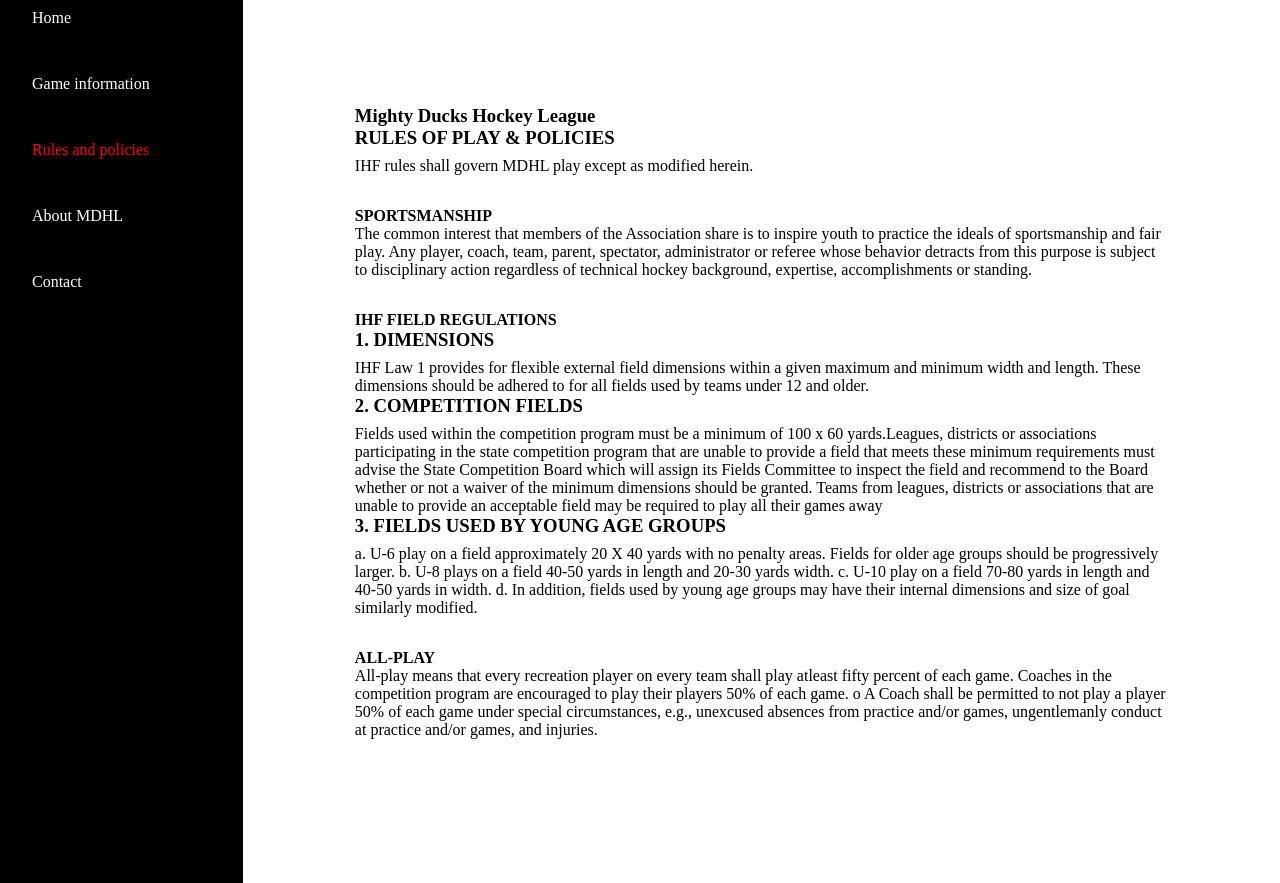
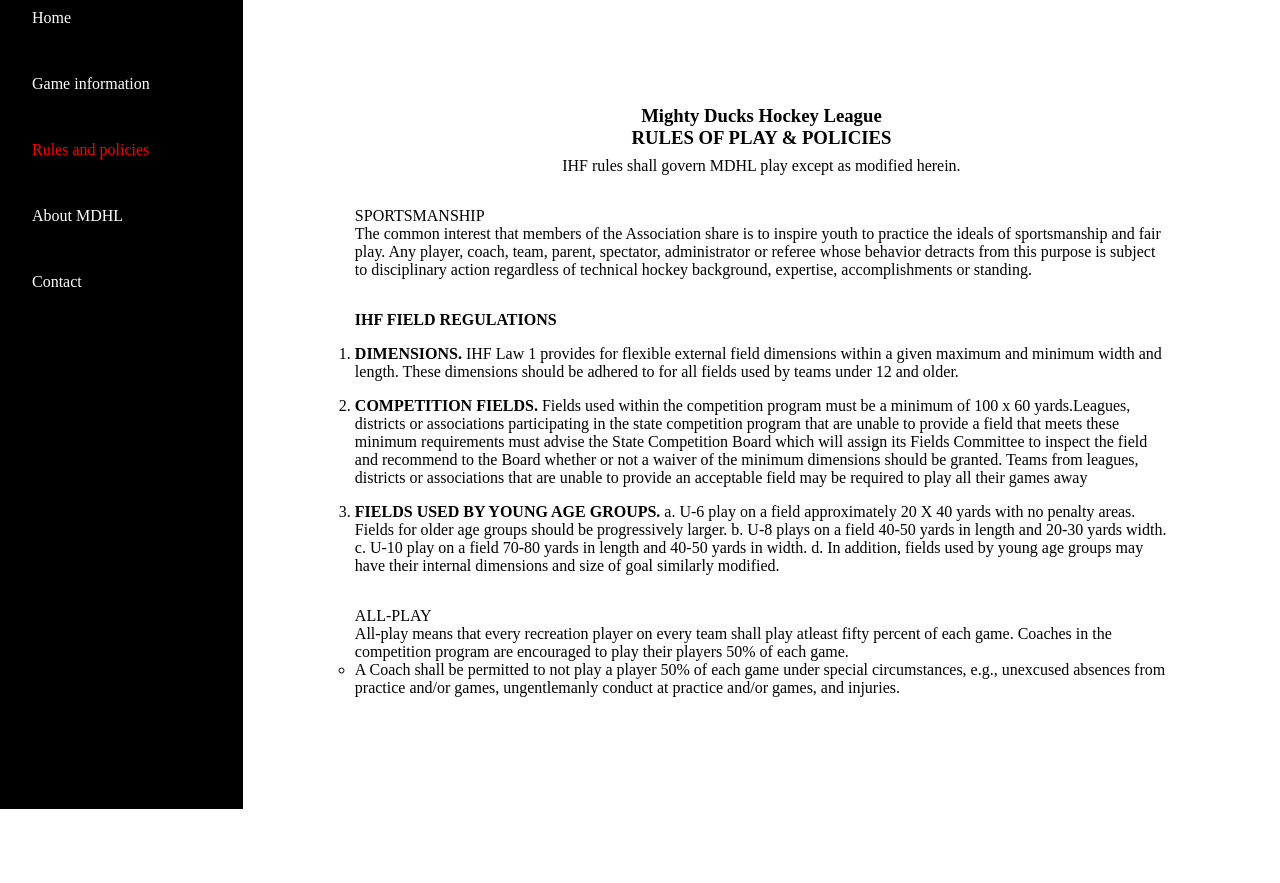
Before and after one commit to TomiiVaz/MindHub---FrontEnd, a plain HTML site: page rules-policies.html in a window 1280 px wide. Shown: the part 418-1301 px from the top of the page. After the commit the page ends 1227 px from the top, so only its background shows below. Drawn offline with Linux system fonts and the light colour scheme.

Commit message:
Finalizado - Task Tres v1.0

```diff
--- a/assets/style/style.css
+++ b/assets/style/style.css
@@ -107,3 +107,11 @@ span {
     display: flex;
     justify-content: space-between;
 }
+
+.divrules {
+    text-align: center;
+}
+
+.mb-1 {
+    margin-bottom: 1rem;
+}
--- a/rules-policies.html
+++ b/rules-policies.html
@@ -29,51 +29,56 @@
                 <a href="./contact.html">Contact</a>
             </article>
             <article class="content">
-                <div>
+                <div class="divrules">
                     <h3>Mighty Ducks Hockey League <br> RULES OF PLAY & POLICIES</h3>
                     <p>IHF rules shall govern MDHL play except as modified herein.</p>
                 </div>
-                <div>
-                    <h4>SPORTSMANSHIP</h4>
-                    <p>The common interest that members of the Association share is to inspire
+                <dl>
+                    <dt>SPORTSMANSHIP</dt>
+                    <dd>The common interest that members of the Association share is to inspire
                         youth to practice the ideals of sportsmanship and fair play. Any player, coach,
                         team, parent, spectator, administrator or referee whose behavior detracts from
                         this purpose is subject to disciplinary action regardless of technical hockey
-                        background, expertise, accomplishments or standing.</p>
-                </div>
+                        background, expertise, accomplishments or standing.</dd>
+                </dl>
                 <div>
-                    <h4>IHF FIELD REGULATIONS</h4>
-                    <h3>1. DIMENSIONS</h3>
-                    <p>IHF Law 1 provides for flexible external field dimensions within
+                    <h4 class="mb-1">IHF FIELD REGULATIONS</h4>
+                    <ol>
+                        <li class="mb-1"><span>DIMENSIONS.</span> IHF Law 1 provides for flexible external field
+                            dimensions within
                             a given maximum and minimum width and length. These dimensions should be
-                        adhered to for all fields used by teams under 12 and older.</p>
-                    <h3>2. COMPETITION FIELDS</h3>
-                    <p>Fields used within the competition program must be
+                            adhered to for all fields used by teams under 12 and older.
+                        <li class="mb-1"><span>COMPETITION FIELDS. </span>Fields used within the competition program
+                            must be
                             a minimum of 100 x 60 yards.Leagues, districts or associations participating in
                             the state competition program that are unable to provide a field that meets these
                             minimum requirements must advise the State Competition Board which will
                             assign its Fields Committee to inspect the field and recommend to the Board
                             whether or not a waiver of the minimum dimensions should be granted. Teams
                             from leagues, districts or associations that are unable to provide an acceptable
-                        field may be required to play all their games away</p>
-                    <h3>3. FIELDS USED BY YOUNG AGE GROUPS </h3>
-                    <p>a. U-6 play on a field approximately 20 X 40 yards with no penalty areas. Fields
+                            field may be required to play all their games away</li>
+                        <li><span>FIELDS USED BY YOUNG AGE GROUPS. </span>a. U-6 play on a field approximately 20 X 40
+                            yards with no penalty areas. Fields
                             for older age groups should be progressively larger.
                             b. U-8 plays on a field 40-50 yards in length and 20-30 yards width.
                             c. U-10 play on a field 70-80 yards in length and 40-50 yards in width.
                             d. In addition, fields used by young age groups may have their internal
-                        dimensions and size of goal similarly modified.</p>
+                            dimensions and size of goal similarly modified.</li>
+                    </ol>
                 </div>
-                <div>
-                    <h4>ALL-PLAY</h4>
-                    <p>All-play means that every recreation player on every team shall play atleast
+                <dl>
+                    <dt>ALL-PLAY</dt>
+                    <dd>All-play means that every recreation player on every team shall play atleast
                         fifty percent of each game. Coaches in the competition program are encouraged
                         to play their players 50% of each game.
-                        o A Coach shall be permitted to not play a player 50% of each game
+                        <ul>
+                            <li type="circle">A Coach shall be permitted to not play a player 50% of each game
                                 under special circumstances, e.g., unexcused absences from practice
                                 and/or games, ungentlemanly conduct at practice and/or games, and
-                        injuries.</p>
-                </div>
+                                injuries.</li>
+                        </ul>
+                    </dd>
+                </dl>
             </article>
         </section>
     </main>
```
Lines whose indentation alone changed are shown as unchanged.
